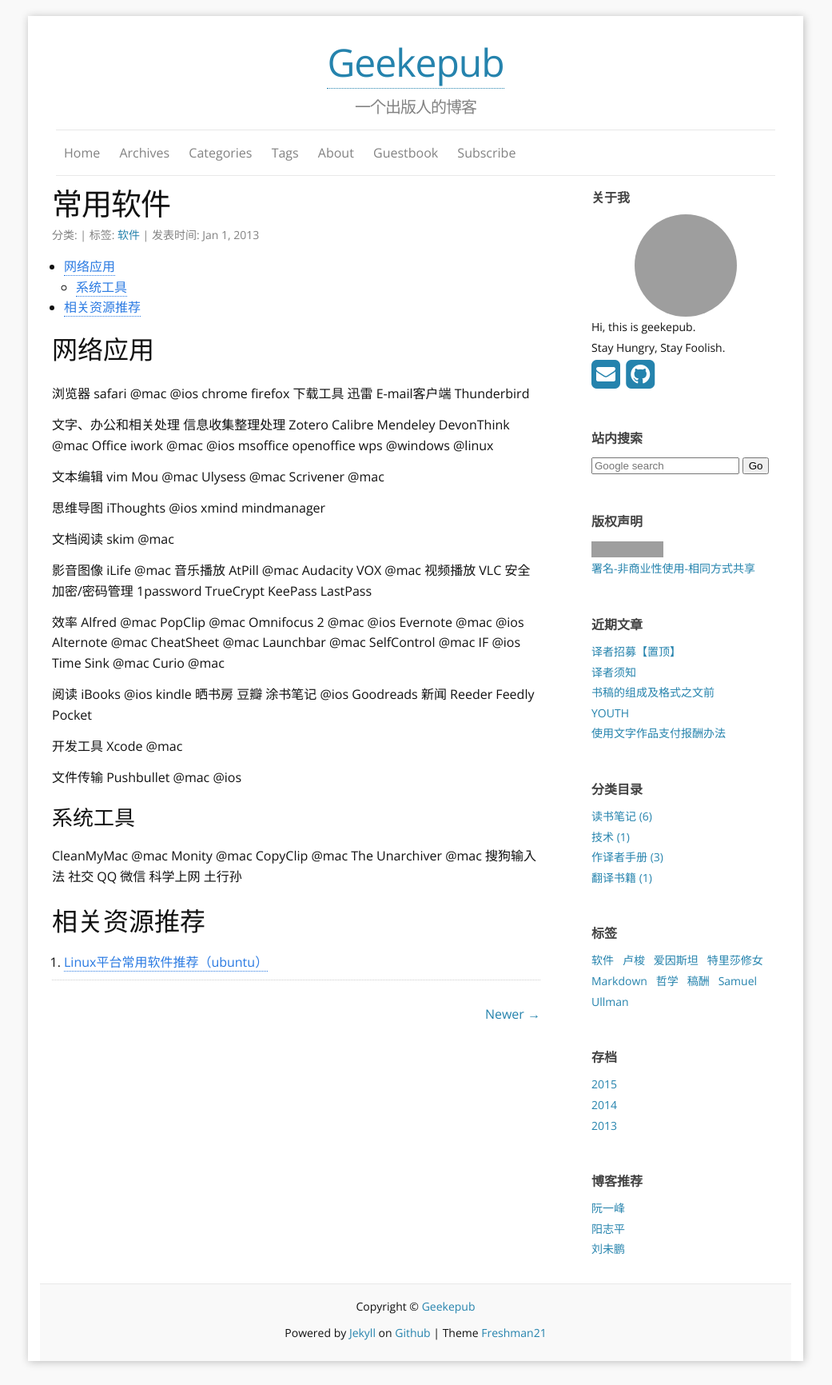
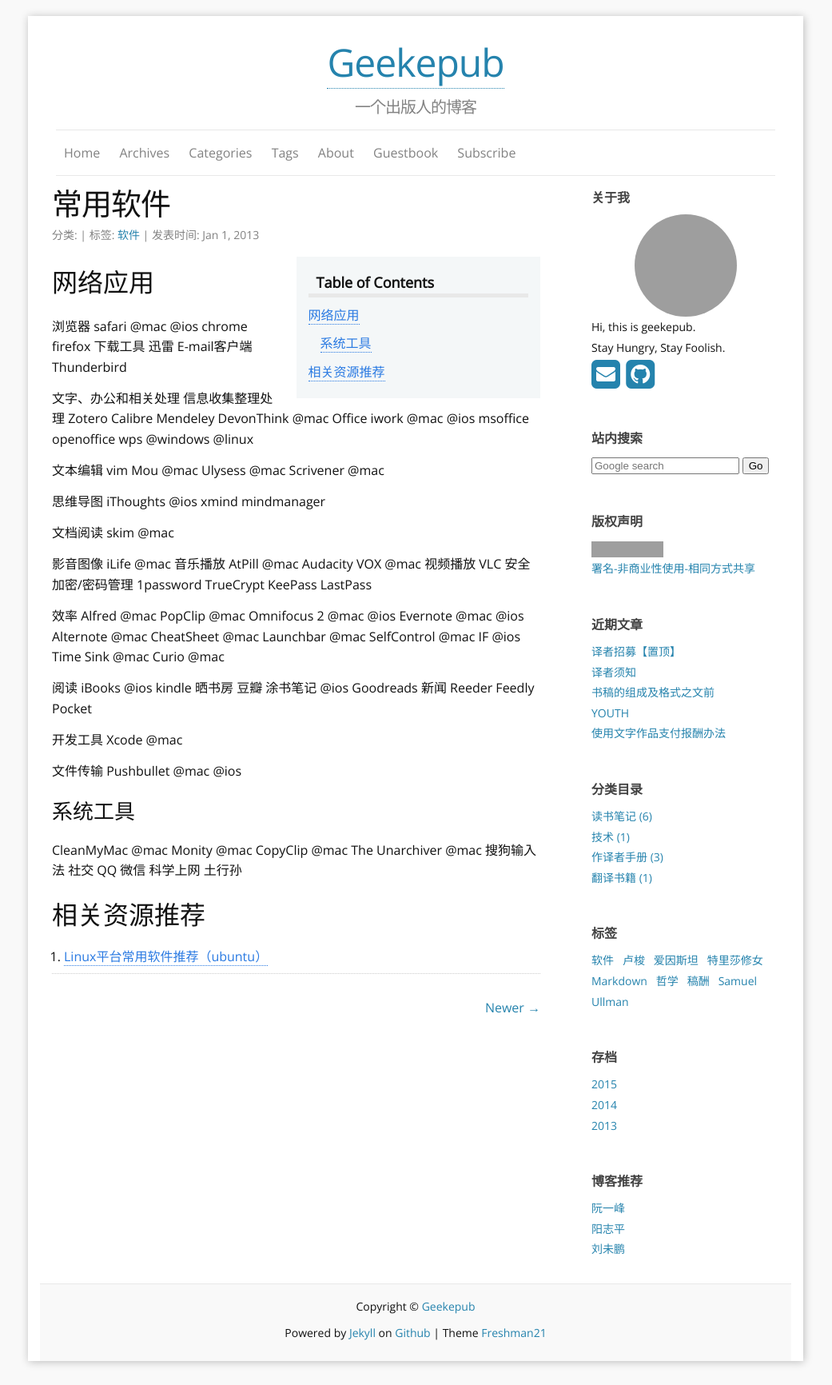
Before and after one commit to geekepub/geekepub.github.io, a Jekyll site: the page built from _posts/2013-01-01-apps.md, in a window 1280 px wide. Shown: the whole page at 80% size, without its empty margins (120-1161 px from the left). Built offline with Jekyll 4.4.1, drawn with Linux system fonts in a browser that asks for light colours; nearby versions of some CDN libraries; comment, search, counter and statistics services are not loaded; grey boxes are pictures that could not be loaded.

Commit message:
Update 2013-01-01-apps.md

```diff
--- a/_posts/2013-01-01-apps.md
+++ b/_posts/2013-01-01-apps.md
@@ -9,7 +9,7 @@
 ---
 
 * 目录
-{:toc #chenxsan}
+{:toc}
 
 ## 网络应用
 浏览器
```
